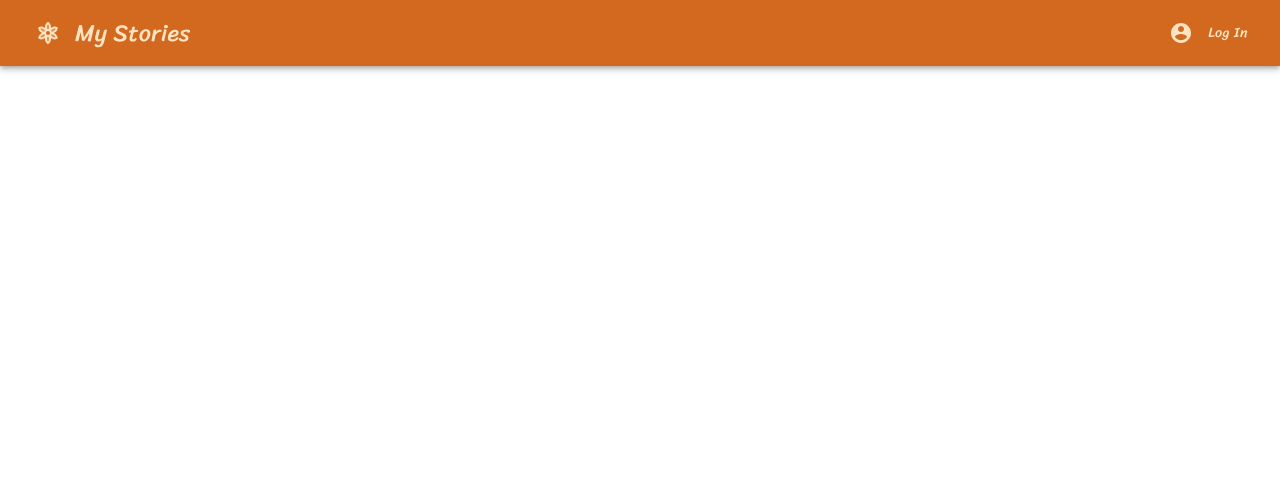
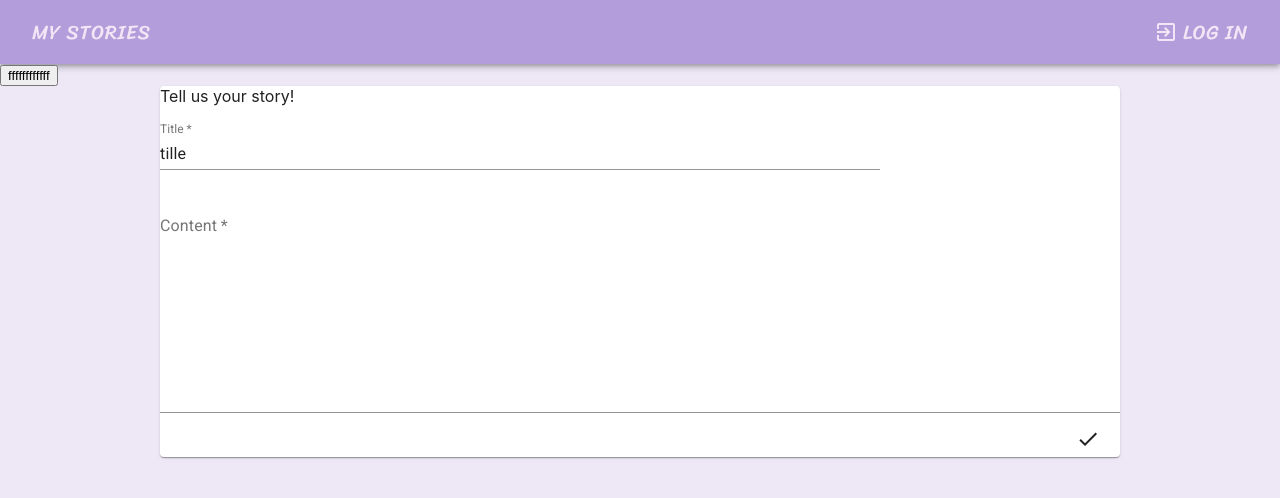
Before and after one commit to yeghishehov/blog-app, a React (Create React App) app: page /create in a window 1280 px wide. Shown: the top 498 px of the page. Built offline with nearby package versions, Linux system fonts and the light colour scheme.

Commit message:
fixed  authorization

```diff
--- /dev/null
+++ b/src/App.css
@@ -0,0 +1,3 @@
+body {
+    background-color: #ede7f6;
+}
--- a/src/App.js
+++ b/src/App.js
@@ -1,4 +1,5 @@
 import React from 'react';
+import './App.css';
 import {BrowserRouter} from 'react-router-dom';
 import Main from './components/Main/Main'
 
--- /dev/null
+++ b/src/components/Authorization/Authorization.js
@@ -0,0 +1,60 @@
+import React from 'react';
+import AccountIcon from '@material-ui/icons/AccountCircle';
+import LogInIcon from '@material-ui/icons/ExitToAppTwoTone';
+import Button from '@material-ui/core/Button';
+import Logout from './Logout/Logout';
+import Login from './Login/Login'
+import DialogTitle from '@material-ui/core/DialogTitle';
+import Dialog from '@material-ui/core/Dialog';
+
+
+export default function Authorization(props) {
+    const {users, setUser, classes} = props;
+    const {openMenu, handleMenuOpenChange} = props;
+
+    const isLogged = users.some(user => user.isLogged === true)
+
+    const username = isLogged
+                        ? users.find( user => user.isLogged === true ).name
+                        : null;
+
+    return (
+        <div>
+            <Button
+                className={classes.item}
+                onClick={handleMenuOpenChange}
+            >
+                {isLogged
+                    ? <> <AccountIcon className={classes.icon} /> <h1 className={classes.item}>{username}</h1> </>
+                    : <> <LogInIcon className={classes.icon} />    Log in  </>
+                }
+            </Button>
+
+
+            <Dialog
+                onClose={handleMenuOpenChange}
+                open={openMenu}
+                PaperProps={{className: classes.dialog }}
+            >
+                <DialogTitle className={classes.dialogTitle}>
+                    {isLogged ? username : "Log in"}
+                </DialogTitle>
+
+                {isLogged
+                    ? (
+                        <Logout
+                            classes={classes}
+                            handleMenuOpenChange={handleMenuOpenChange}
+                            users={users}
+                            setUser={setUser}
+                        />
+                    ) : (
+                        <Login
+                            users={users}
+                            setUser={setUser}
+                        />
+                    )}
+            </Dialog>
+        </div>
+    )
+}
--- /dev/null
+++ b/src/components/Authorization/Login/Login.js
@@ -0,0 +1,54 @@
+import React from 'react';
+import List from '@material-ui/core/List';
+import ListItem from '@material-ui/core/ListItem';
+import TextField from '@material-ui/core/TextField';
+
+
+
+export default function Login(props) {
+    const {users, setUser} = props;
+    const [userName, setUserName] = React.useState('');
+    const [password, setPassword] = React.useState('');
+
+    const handleUserLogin = e => {
+        if (e.key === 'Enter') {
+            setUser([...users, {name: userName, password: password, isLogged: true}]);
+        }
+    }
+
+    const handleEnteredUserName = e => {
+        setUserName( e.target.value )
+    }
+
+    const handleEnteredPassword = e => {
+        setPassword( e.target.value )
+    }
+
+
+    return(
+        <List>
+            <ListItem>
+                <TextField
+                    id="username"
+                    label="Username"
+                    variant="outlined"
+                    onChange={handleEnteredUserName}
+                    onKeyDown={handleUserLogin}
+                    value={userName}
+                />
+            </ListItem>
+            <ListItem>
+                <TextField
+                    id="password"
+                    label="Password"
+                    type="password"
+                    autoComplete="current-password"
+                    variant="outlined"
+                    onChange={handleEnteredPassword}
+                    onKeyDown={handleUserLogin}
+                    value={password}
+                />
+            </ListItem>
+        </List>
+    )
+}
--- /dev/null
+++ b/src/components/Authorization/Logout/Logout.js
@@ -0,0 +1,30 @@
+import React from 'react';
+import MenuItem from '@material-ui/core/MenuItem';
+import { Link } from 'react-router-dom';
+
+
+export default function Logout(props) {
+    const {users, setUser, classes, handleMenuOpenChange} = props;
+
+    const userIndex = users.findIndex(user => user.isLogged === true);
+
+    const handleLogout = e => {
+        users[userIndex].isLogged=false;
+        setUser([...users]);
+    }
+
+    return (
+            <div>
+                <MenuItem className={classes.dialogItem} >
+                    <Link to="/create" className={classes.dialogItemLink} onClick={handleMenuOpenChange}>
+                        create new post
+                    </Link>
+                </MenuItem>
+                <MenuItem className={classes.dialogItem}>
+                    <Link to='/' className={classes.dialogItemLink} onClick={handleLogout}>
+                        Log out
+                    </Link>
+                </MenuItem>
+            </div>
+    )
+}
--- /dev/null
+++ b/src/components/CreatePost/CreatePost.js
@@ -0,0 +1,71 @@
+import React from 'react';
+import { Redirect } from 'react-router-dom';
+
+import TextField from '@material-ui/core/TextField';
+import Paper from '@material-ui/core/Paper';
+import Typography from '@material-ui/core/Typography';
+import Grid from '@material-ui/core/Grid';
+import Button from '@material-ui/core/Button';
+import DoneIcon from '@material-ui/icons/Done';
+
+
+
+export default function CreatePost (props) {
+
+    const {post, setPost} = React.useState({
+      title: '',
+      postid: '',
+      content: '',
+      userId: '',
+    })
+
+
+  // if (false) {
+  //   return <Redirect to="/" />;
+  // }
+
+    return (
+      <Grid container justify="center">
+        <Grid item xs={12} sm={9}>
+          <Paper >
+            <Typography align="center" variant="title">
+              Tell us your story!
+            </Typography>
+            <Grid container>
+              <Grid item xs={12} sm={9}>
+                <TextField
+                  fullWidth
+                  required
+                  label="Title"
+                  value={"tille"}
+                  margin="normal"
+                  placeholder="..."
+
+                />
+              </Grid>
+            </Grid>
+            <TextField
+              label="Content"
+              margin="normal"
+              required
+              fullWidth
+              multiline
+              rows={10}
+              rowsMax={10}
+              placeholder="Write your post..."
+
+            />
+            <Grid container direction="row-reverse">
+              <Button
+                variant="fab"
+                color="primary"
+                aria-label="add"
+              >
+                <DoneIcon />
+              </Button>
+            </Grid>
+          </Paper>
+        </Grid>
+      </Grid>
+    );
+  }
--- /dev/null
+++ b/src/components/Home/Home.js
@@ -0,0 +1,14 @@
+import React from 'react';
+
+export default function Home() {
+
+    return (
+        <ul>
+            <li>posty 1</li>
+            <li>posty 1</li>
+            <li>posty 1</li>
+            <li>posty 1</li>
+            <li>posty 1</li>
+        </ul>
+    )
+}
--- a/src/components/Login/Login.js
+++ /dev/null
@@ -1,26 +0,0 @@
-import React from 'react';
-import MenuItem from '@material-ui/core/MenuItem';
-import Menu from '@material-ui/core/Menu';
-
-export default function Login(props) {
-    const {openLogin, handleChange} = props;
-
-    return (
-        <Menu
-            id="menu-appbar"
-            anchorOrigin={{
-                vertical: 'top',
-                horizontal: 'right',
-            }}
-            keepMounted
-            transformOrigin={{
-                vertical: 'top',
-                horizontal: 'right',
-            }}
-            open={openLogin}
-        >
-            <MenuItem onClick={handleChange}>login</MenuItem>
-            <MenuItem onClick={handleChange}>password</MenuItem>
-        </Menu>
-    )
-}
--- a/src/components/Main/Main.js
+++ b/src/components/Main/Main.js
@@ -1,10 +1,30 @@
 import React from 'react';
 import Navigation from '../Navigation/Navigation'
-
+import { Switch, Route } from 'react-router-dom'
+import Home from '../Home/Home';
+import CreatePost from '../CreatePost/CreatePost';
 
 const Main = () => {
+    const [users, setUser] = React.useState([]);
+
+    const hendle = () => {
+        console.log(users)
+    }
+
     return (
-        <Navigation />
+        <>
+            <Navigation users={users} setUser={setUser}/>
+            <button onClick={hendle}>ffffffffffff</button>
+
+            <Switch>
+                <Route exact path="/">
+                    <Home />
+                </Route>
+                <Route path="/create">
+                    <CreatePost />
+                </Route>
+            </Switch>
+        </>
     );
 }
 
--- a/src/components/Navigation/Navigation.js
+++ b/src/components/Navigation/Navigation.js
@@ -2,19 +2,10 @@ import React from 'react';
 import { makeStyles } from '@material-ui/core/styles';
 import AppBar from '@material-ui/core/AppBar';
 import Toolbar from '@material-ui/core/Toolbar';
-import Typography from '@material-ui/core/Typography';
 import Button from '@material-ui/core/Button';
-import IconButton from '@material-ui/core/IconButton';
-import FilterVintageTwoToneIcon from '@material-ui/icons/FilterVintageTwoTone';
-import AccountCircleIcon from '@material-ui/icons/AccountCircle';
-
-import MenuItem from '@material-ui/core/MenuItem';
-import Menu from '@material-ui/core/Menu';
-
 import { Link } from 'react-router-dom';
 import Grid from '@material-ui/core/Grid';
-
-import Login from '../Login/Login'
+import Authorization from '../Authorization/Authorization'
 
 
 const useStyles = makeStyles(theme => ({
@@ -22,41 +13,49 @@ const useStyles = makeStyles(theme => ({
     flexGrow: 1,
   },
   AppBar: {
-    backgroundColor: '#D2691E',
+    backgroundColor: '#b39ddb',
   },
   item: {
-    color: '#FFE4C4',
-    textTransform: 'capitalize',
-    textIndent: '15px',
-    'font-family': 'Sriracha, cursive',
+    color: '#f3e5f5',
+    fontSize: '20px',
+    fontFamily: 'Sriracha, cursive',
+  },
+  icon:{
+    marginRight: '5px',
   },
   link: {
     textDecoration: 'none',
+    color: '#616161',
   },
+  dialog:{
+    backgroundColor: '#b39ddb',
+  },
+  dialogTitle:{
+    color: '#f3e5f5',
+    fontSize: '20px',
+    textAlign: 'center',
+    textTransform: 'uppercase',
+  },
+  dialogItem:{
+    textAlign: 'center',
+    fontSize: '20px',
+    color: '#616161',
+  },
+  dialogItemLink:{
+    margin: '0 auto',
+    textDecoration: 'none',
+    color: '#616161',
+  }
 }));
 
+export default function Navigation(props) {
+  const classes = useStyles();
+  const [openMenu, setOpenMenu] = React.useState(false);
+  const {users, setUser} = props;
 
-
-
-
-
-
-
-
-
-
-
-
-
-
-export default function ButtonAppBar() {
-  const classes = useStyles();
-  const [openLogin, setOpenLogin] = React.useState(false);
-
-  const handleChange = event => {
-    setOpenLogin(!openLogin)
+  const handleMenuOpenChange = event => {
+    setOpenMenu(!openMenu)
   };
-
 
   return (
     <div className={classes.root}>
@@ -69,26 +68,22 @@ export default function ButtonAppBar() {
                 alignItems="center"
             >
 
-            <Link exact  to="/home" className={classes.link}>
-             <IconButton className={classes.item} >
-                <FilterVintageTwoToneIcon />
+            <Link to="/" className={classes.link}>
+                <Button className={classes.item}>
                      My Stories
-            </IconButton>
+                </Button>
             </Link>
 
 
-            {/* <Link to="/home/login" className={classes.link}> */}
             <div>
-              <Button  className={classes.item}  onClick={handleChange}>
-                <AccountCircleIcon />
-                Log in
-              </Button>
-
-              <Login openLogin={openLogin} handleChange={handleChange} />
-
+                <Authorization
+                    classes={classes}
+                    openMenu={openMenu}
+                    handleMenuOpenChange={handleMenuOpenChange}
+                    users={users}
+                    setUser={setUser}
+                />
             </div>
-            {/* </Link> */}
-
           </Grid>
         </Toolbar>
       </AppBar>
```
Lines whose indentation alone changed are shown as unchanged.
